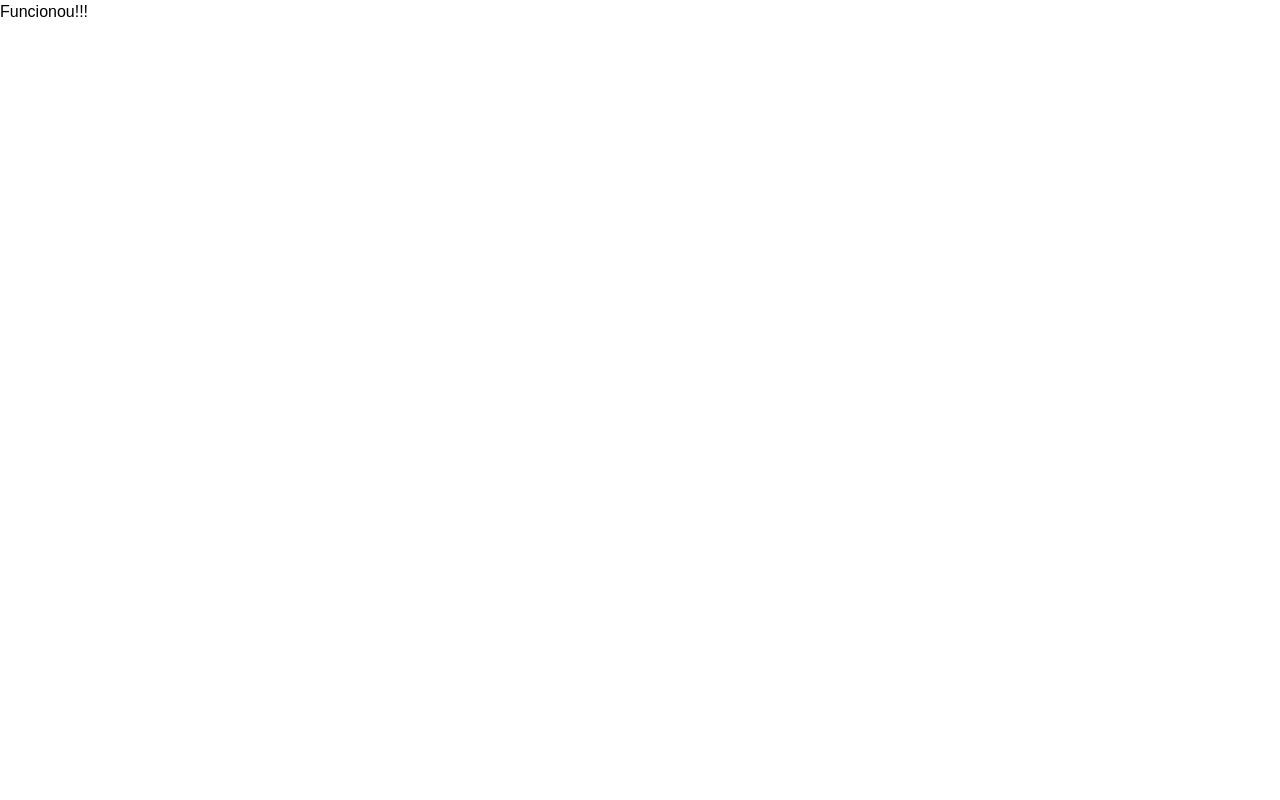
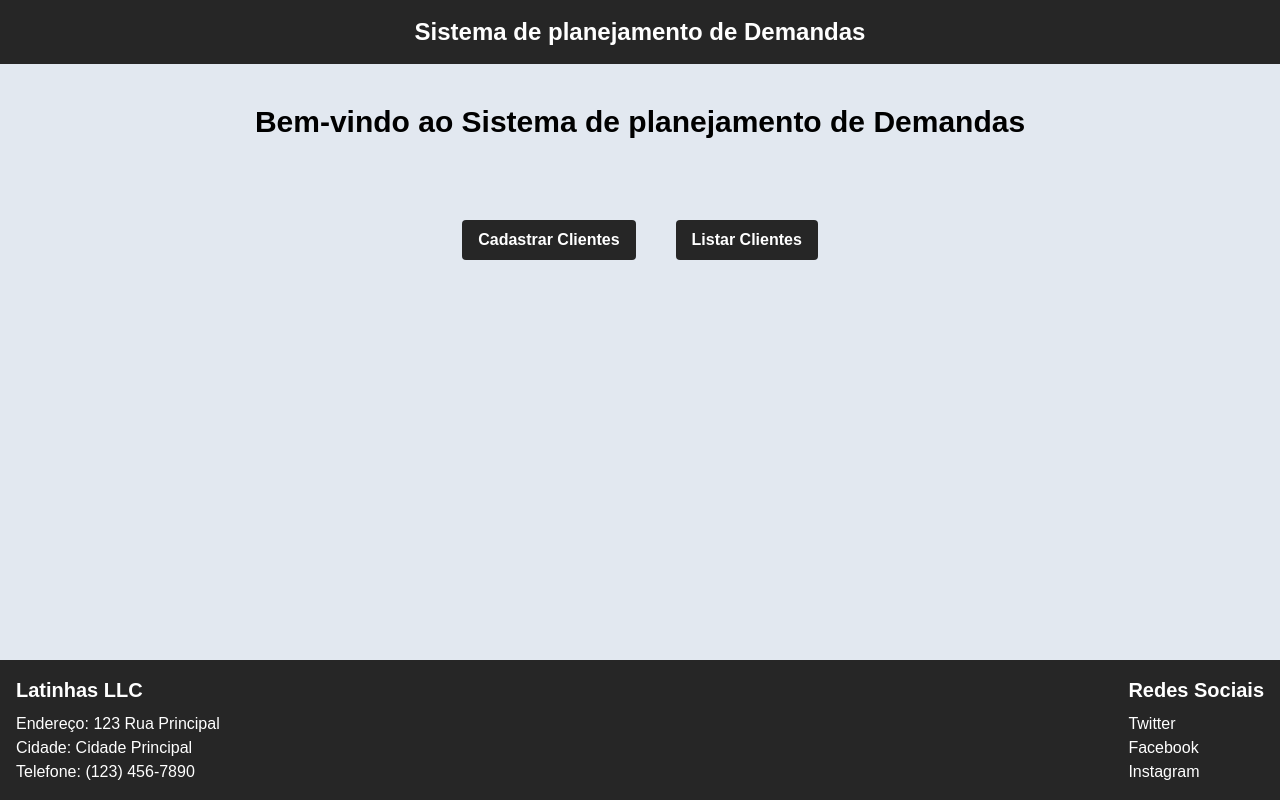
Before and after one commit to ThalesDFerreira/desafio-tecnico-fullstack-smi, a React (Vite) app in the folder frontend/: page /home in a window 1280 px wide. Built offline with nearby package versions, Linux system fonts and the light colour scheme.

Commit message:
feat: add paginas home, addDemand, ListDemands e estilos

```diff
--- a/frontend/src/App.js
+++ b/frontend/src/App.js
@@ -1,7 +1,7 @@
 import { Routes, Route, Navigate } from 'react-router-dom';
 import Home from './pages/Home';
-// import ListDemands from './pages/CadastroClientes';
-// import AddDemand from './pages/VisitarClientes';
+import ListDemands from './pages/ListDemands';
+import AddDemand from './pages/AddDemand';
 import { Toaster } from 'react-hot-toast';
 import './App.css';
 
@@ -12,8 +12,8 @@ const App = () => {
       <Routes>
         <Route path='/home' element={<Home />} />
         <Route exact path='/' element={<Navigate to='/home' />} />
-        {/* <Route path='/lista-demandas' element={<ListDemands />} />
-        <Route path='/add-demanda' element={<AddDemand />} /> */}
+        <Route path='/lista-demandas' element={<ListDemands />} />
+        <Route path='/add-demanda' element={<AddDemand />} />
       </Routes>
     </>
   );
--- a/frontend/src/components/Footer.js
+++ b/frontend/src/components/Footer.js
@@ -1,6 +1,6 @@
 const Footer = () => {
   return (
-    <footer className='bg-gray-800 text-white p-4 mt-8'>
+    <footer className='bg-neutral-800 text-white p-4'>
       <div className='flex justify-between'>
         <div>
           <h2 className='text-xl font-bold mb-2'>Latinhas LLC</h2>
--- a/frontend/src/components/Header.js
+++ b/frontend/src/components/Header.js
@@ -8,7 +8,7 @@ const Header = () => {
   };
 
   return (
-    <div className='bg-gray-800 text-white p-4 flex justify-center'>
+    <div className='bg-neutral-800 text-white p-4 flex justify-center'>
       <button type='button' onClick={onClickChange}>
         <h1 className='text-2xl font-bold'>
           Sistema de planejamento de Demandas
--- /dev/null
+++ b/frontend/src/pages/AddDemand.js
@@ -0,0 +1,10 @@
+const AddDemand = () => {
+
+  return (
+    <h1>
+      Page Cadastrar Demandas
+    </h1>
+  );
+};
+
+export default AddDemand;
--- a/frontend/src/pages/Home.js
+++ b/frontend/src/pages/Home.js
@@ -1,10 +1,46 @@
+import { useNavigate } from 'react-router-dom';
+import Header from '../components/Header';
+import Footer from '../components/Footer';
+
 const Home = () => {
+  const navigate = useNavigate();
 
+  const redirectAddDemand = () => {
+    navigate('/add-demanda');
+  };
+
+  const redirectListDemands = () => {
+    navigate('/lista-demandas');
+  };
 
   return (
-    <p>
-      Funcionou!!!
-    </p>
+    <>
+      <div className='flex flex-col min-h-screen bg-rgb-azul-claro'>
+        <Header />
+        <main className='flex-grow bg-slate-200'>
+          <div className='container mx-auto mt-10'>
+            <h1 className='text-3xl font-bold mb-4 text-center'>
+              Bem-vindo ao Sistema de planejamento de Demandas
+            </h1>
+            <div className='flex justify-center space-x-10 mt-20'>
+              <button
+                onClick={redirectAddDemand}
+                className='bg-neutral-800 hover:bg-blue-700 text-white font-bold py-2 px-4 rounded'
+              >
+                Cadastrar Clientes
+              </button>
+              <button
+                onClick={redirectListDemands}
+                className='bg-neutral-800 hover:bg-green-700 text-white font-bold py-2 px-4 rounded'
+              >
+                Listar Clientes
+              </button>
+            </div>
+          </div>
+        </main>
+        <Footer />
+      </div>
+    </>
   );
 };
 
--- /dev/null
+++ b/frontend/src/pages/ListDemands.js
@@ -0,0 +1,10 @@
+const ListDemands = () => {
+
+  return (
+    <p>
+      Page Listar demandas
+    </p>
+  );
+};
+
+export default ListDemands;
```
